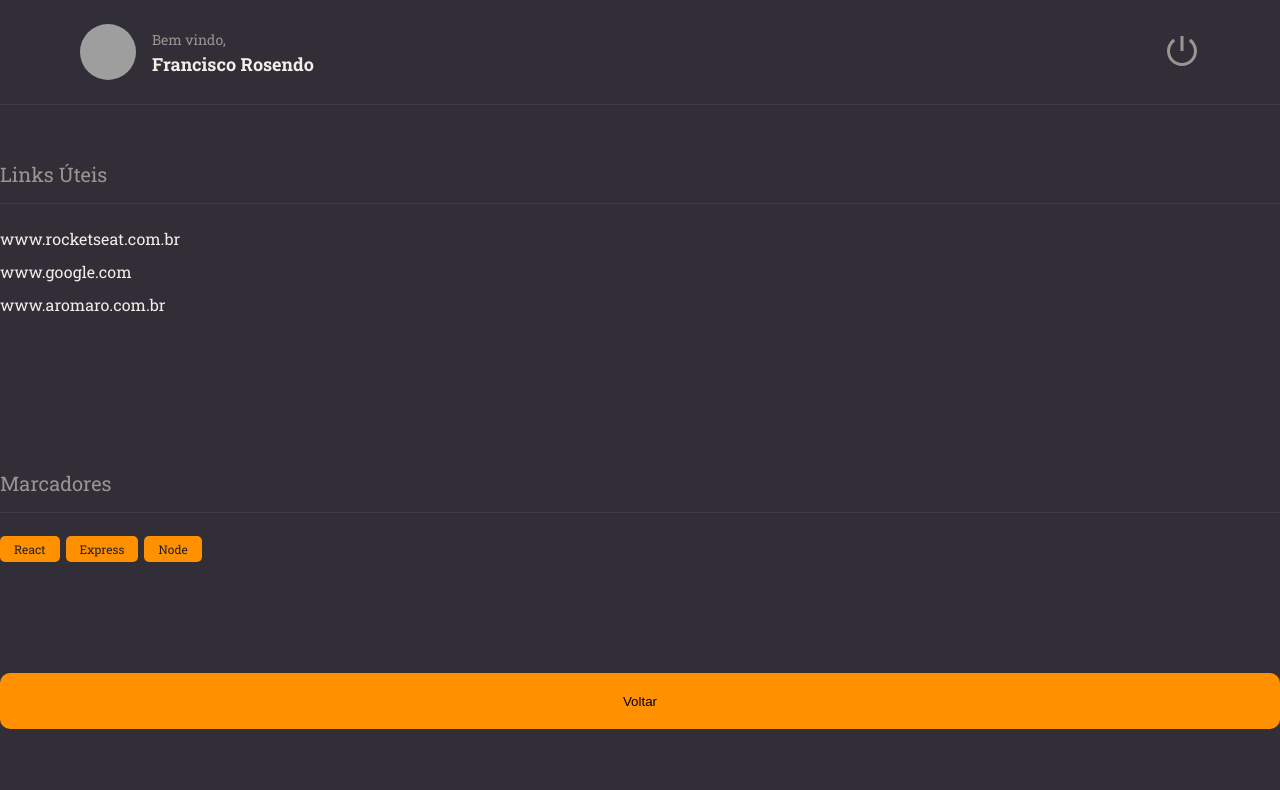
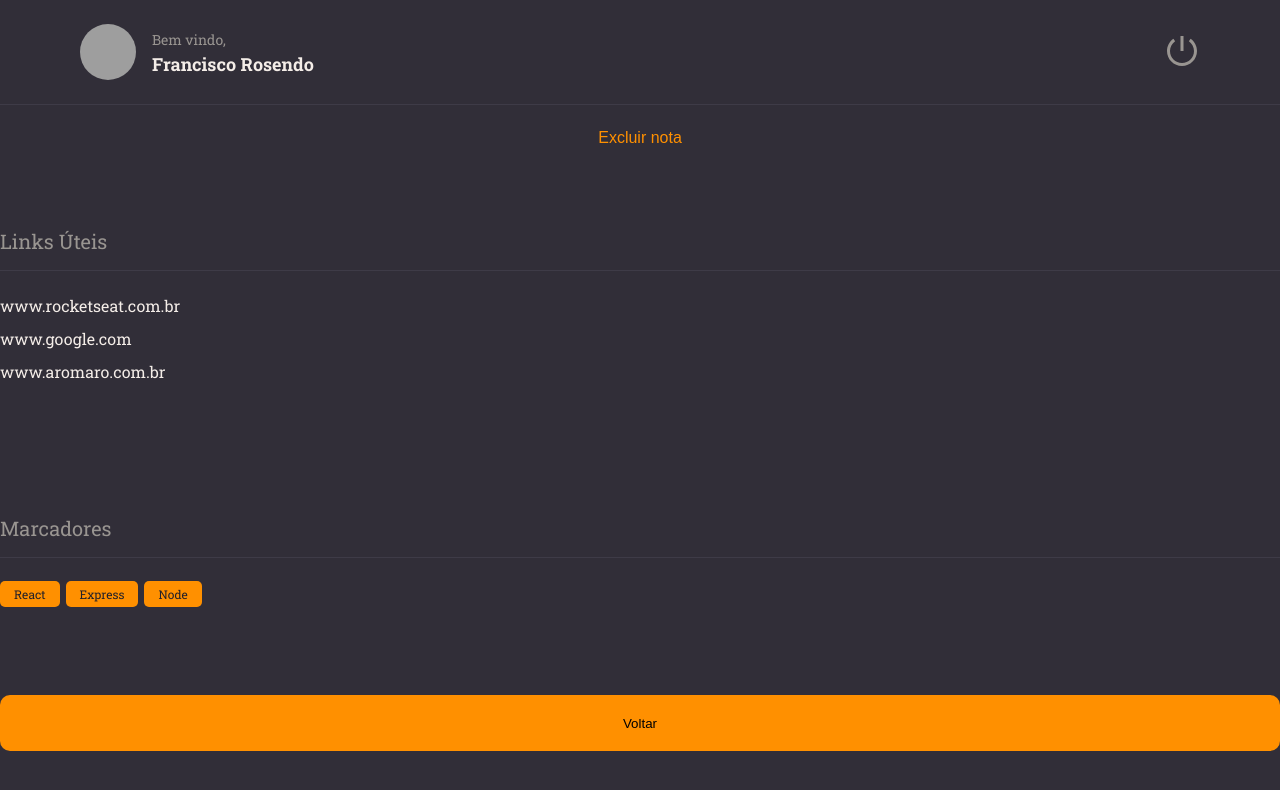
Before and after one commit to rosendo2015/web-react-node-rocketnotes, a React (Vite) app: page / in a window 1280 px wide. Shown: the top 790 px of the page. Built offline with nearby package versions, Linux system fonts and the light colour scheme; grey boxes are pictures that could not be loaded.

Commit message:
DETAILS scrool

```diff
--- a/src/components/ButtonText/index.jsx
+++ b/src/components/ButtonText/index.jsx
@@ -1,7 +1,9 @@
+import { ButtonTextContainer } from "./styles";
+
 export function ButtonText({title, ...rest}){
     return(
-        <buttonTextContainer type="buttom" {...rest}>
+        <ButtonTextContainer type="buttom" {...rest}>
 {title}
-        </buttonTextContainer>
+        </ButtonTextContainer>
     )
 };
--- a/src/components/ButtonText/styles.js
+++ b/src/components/ButtonText/styles.js
@@ -2,8 +2,7 @@ import styled from "styled-components";
 
 export const ButtonTextContainer = styled.button`
 background: none;
-color: ${({theme})=>theme.COLORS.GRAY_100};
+color: ${({theme})=>theme.COLORS.ORANGE};
 border: none;
 font-size: 16px;
-`
-;
+`;
--- a/src/pages/Details/index.jsx
+++ b/src/pages/Details/index.jsx
@@ -1,4 +1,5 @@
 import { Button } from "../../components/Button";
+import { ButtonText } from "../../components/ButtonText";
 import { Header } from "../../components/Header";
 import { Section } from "../../components/Section";
 import { Tag } from "../../components/Tag";
@@ -8,6 +9,7 @@ export function Details() {
   return (
     <ContainerDetails>
       <Header />
+      <ButtonText title = "Excluir nota"/>
       <Section title="Links Úteis">
         <LinksContainer>
         <li><a href="#">www.rocketseat.com.br</a></li>
```
